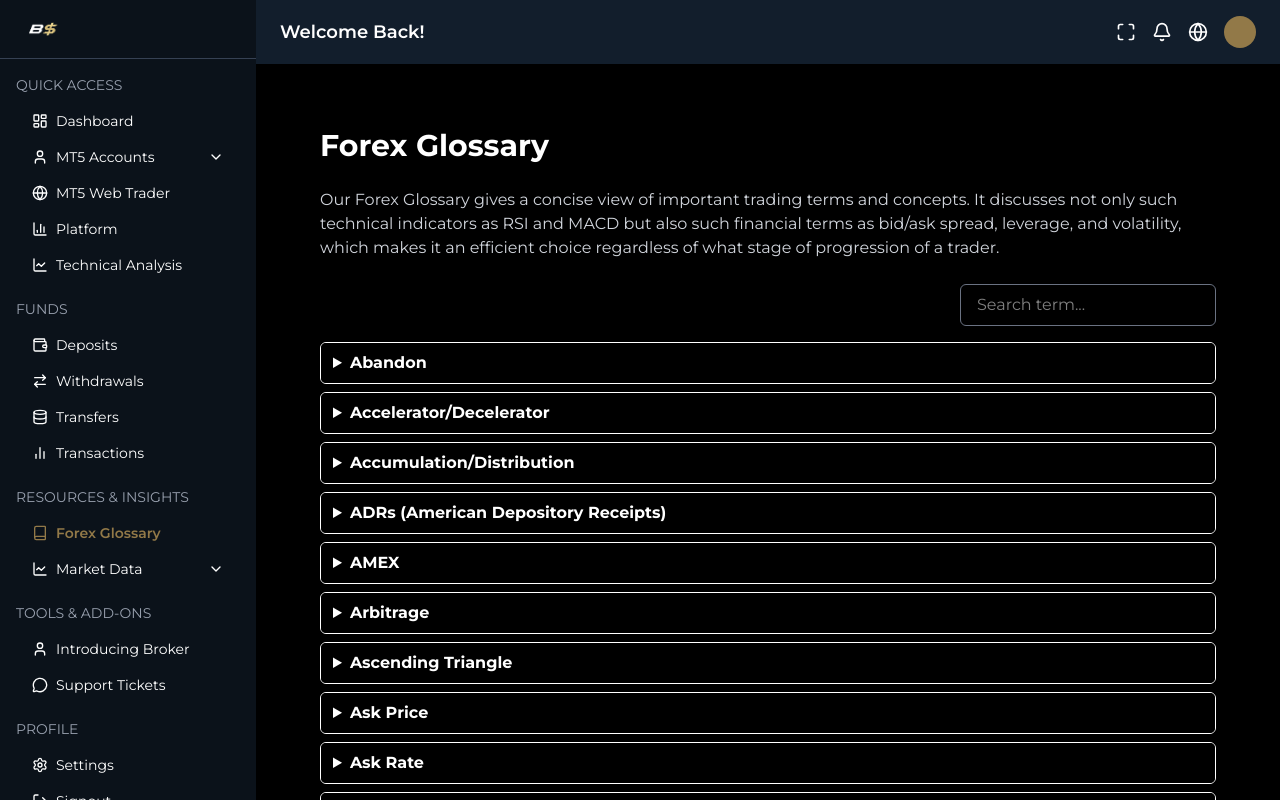
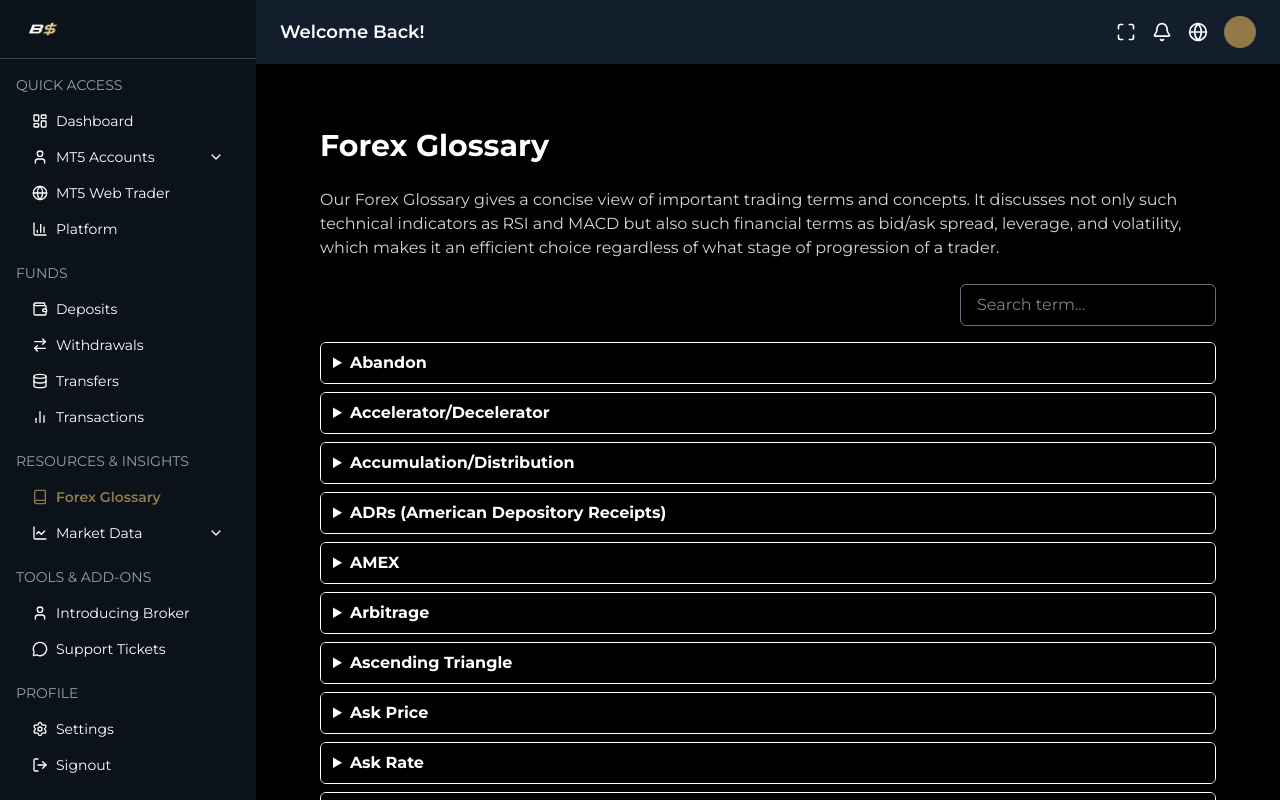
Before and after one commit to Shubham9049/WinProFx, a Next.js app: page /forex-glossary in a window 1280 px wide. Built offline with nearby package versions, Linux system fonts and the light colour scheme.

Commit message:
remove technical analysis

```diff
--- a/components/Sidebar.tsx
+++ b/components/Sidebar.tsx
@@ -105,12 +105,12 @@ export default function Sidebar({
             icon={BarChart3}
             pathname={pathname}
           />
-          <NavLink
+          {/* <NavLink
             href="/technical-analysis"
             label="Technical Analysis"
             icon={LineChart}
             pathname={pathname}
-          />
+          /> */}
         </Section>
 
         {/* FUNDS */}
```
